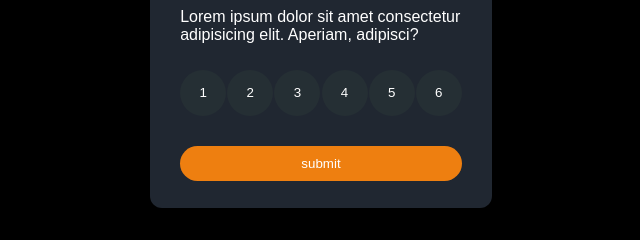
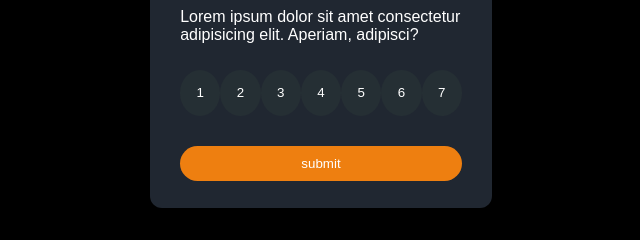
Before and after one commit to Phanisharma998/Rating-Card, a plain HTML site: page index.html in a window 1280 px wide. Shown: the part 380-620 px from the top of the page, 319-959 px from the left. Drawn offline with Linux system fonts and the light colour scheme.

Commit message:
added new button again

```diff
--- a/index.html
+++ b/index.html
@@ -21,6 +21,7 @@
                 <button class="rating-btn">4</button>
                 <button class="rating-btn">5</button>
                 <button class="rating-btn">6</button>
+                <button class="rating-btn">7</button>
             </div>
             <button class="sub"onclick="sub()">submit</button>
             </div>
```
